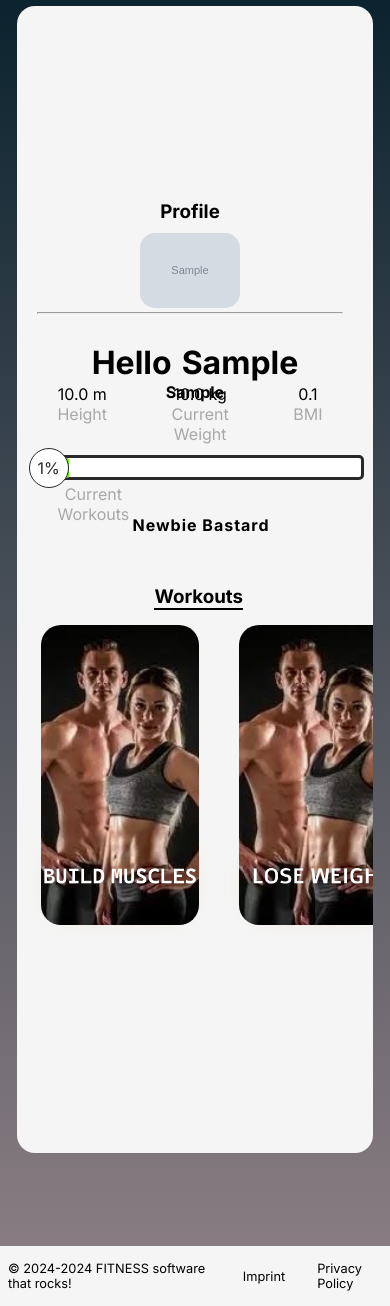
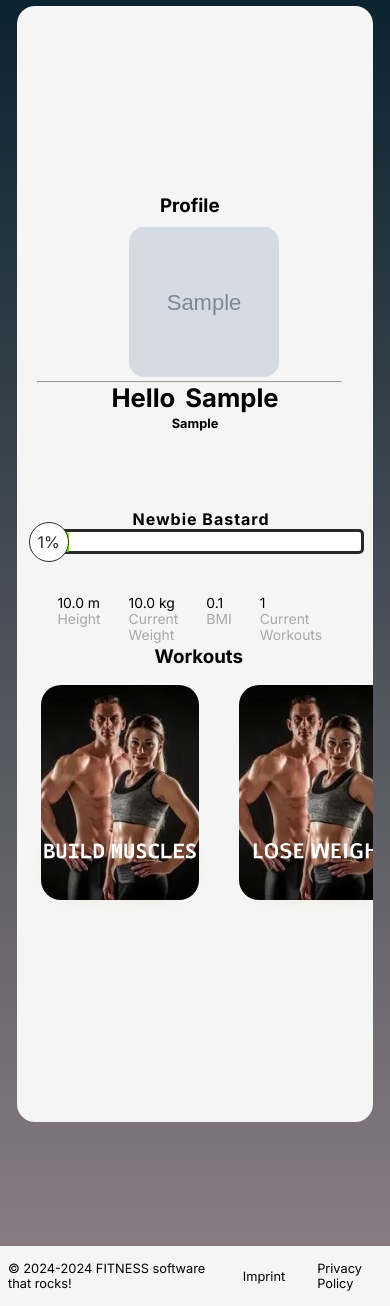
Before and after one commit to wirrexx/fit_jerk, a Django app: page /profile/ in a window 390 px wide. Shown: the part 76-1382 px from the top of the page. Run offline with Django 5.2, Linux system fonts and the light colour scheme; a user stored in the database is signed in; tables that the repository leaves empty hold one stand-in row (values such as "Sample post"); grey boxes marked "Sample" are stand-in pictures; parts of the project's set-up code (start-up, migrations or seed data) failed here and were passed over.

Commit message:
Updated CSs for Iphone 12/13 pro max

```diff
--- a/fj/fitness_jerk/static/css/styles.css
+++ b/fj/fitness_jerk/static/css/styles.css
@@ -293,6 +293,7 @@ footer {
     align-content: flex-start;
     align-items: flex-start;
     justify-content: space-between;
+    gap: 1rem;
 }
 
 .post {
@@ -1144,7 +1145,7 @@ label[for="id_image"] {
 }
 
 /* large phones */
-@media only screen and (max-width:410px) and (min-height:915px) {
+@media only screen and (max-width:430px) and (min-height:915px) {
     .about-us-container {
         background: linear-gradient(135deg, rgba(255, 255, 255, 0.1), rgba(255, 255, 255, 0));
         backdrop-filter: blur(10px);
@@ -1155,17 +1156,17 @@ label[for="id_image"] {
         overflow: auto;
         font-size: 12px;
         margin-top: 4rem;
-        height: 84%;
+        height: 81.5%;
         line-height: 1.015rem;
         z-index: 1;
-        overflow: auto;
+        overflow: none;
     }
 
     .about-us {
         font-size: .8rem;
         text-align: left;
         color: whitesmoke;
-        line-height: .95rem;
+        line-height: .75rem;
         z-index: 1;
     }
 
@@ -1228,7 +1229,7 @@ label[for="id_image"] {
         scroll-snap-align: start;
         width: 50%;
         background: none;
-        height: 300px;
+        height: 215px;
     }
 
     .row {
@@ -1236,7 +1237,7 @@ label[for="id_image"] {
         align-content: center;
         background: whitesmoke;
         border-radius: 18px;
-        height: 83.25%;
+        height: 81%;
         width: 92%;
         position: relative;
         overflow: hidden;
@@ -1262,21 +1263,37 @@ label[for="id_image"] {
         box-shadow: none;
         text-align-last: center;
         font-weight: 700;
-        margin-top: -100px;
+        margin-top: -25px;
+        line-height: .8;
+        font-size: .8rem;
+    }
+
+    .success_message {
+        position: fixed;
+        display: flex;
+        text-wrap: nowrap;
+        width: 91.2%;
     }
 
     .profile {
         display: block;
         background: none;
         box-shadow: none;
-        text-align-last: center;
+        text-align-last: left;
         margin-top: -15px;
-        width: 100%;
-    }
+        margin-left: 0%;
+    }
+
+    .profile h3 {
+        justify-content: center;
+        display: flex;
+    }
+
 
     .profile_pic img {
-        width: 100px;
-        height: auto;
+        border-radius: 15px;
+        object-fit: cover;
+        margin-left: 30%;
     }
 
     .member-progress {
@@ -1286,6 +1303,11 @@ label[for="id_image"] {
         display: inline-block;
     }
 
+    .message {
+        border-top-left-radius: 25px;
+        border-top-right-radius: 25px;
+    }
+
     .member-progress h2 {
         margin-bottom: 0px;
         margin-left: 100px;
@@ -1295,10 +1317,8 @@ label[for="id_image"] {
 
     .progress-bar {
         position: fixed;
-        justify-content: center;
         align-content: center;
         width: 85%;
-        margin-top: -80px;
     }
 
     .progress {
@@ -1317,9 +1337,12 @@ label[for="id_image"] {
         box-shadow: none;
         width: auto;
         cursor: pointer;
-        margin-top: -65px;
+        margin-top: 1px;
         flex-direction: row;
         justify-content: normal;
+        background: none;
+        border-radius: 0px;
+
     }
 
     .workout h3 {
@@ -1328,7 +1351,6 @@ label[for="id_image"] {
         margin-left: 30%;
         background: none;
         box-shadow: none;
-        border-bottom: 2px solid black;
 
     }
 
@@ -1336,14 +1358,20 @@ label[for="id_image"] {
         display: flex;
         background: none;
         box-shadow: none;
-        margin-top: 50px;
-    }
-}
+        text-wrap: nowrap;
+        font-size: .87rem;
+        margin-top: 12rem;
+        gap: .5rem;
+
+    }
+
+}
+
 
 
 /* medium phones */
 
-
+/*
 @media only screen and (min-width:350px) and (max-height:844px) {
     .about-us-container {
         background: linear-gradient(135deg, rgba(255, 255, 255, 0.1), rgba(255, 255, 255, 0));
@@ -1462,8 +1490,9 @@ label[for="id_image"] {
         box-shadow: none;
         text-align-last: center;
         font-weight: 700;
-        margin-top: -100px;
-        line-height: 1rem;
+        margin-top: -65px;
+        line-height: .8;
+        font-size: .8rem;
     }
 
     .profile {
@@ -1528,7 +1557,6 @@ label[for="id_image"] {
         margin-left: 30%;
         background: none;
         box-shadow: none;
-        border-bottom: 2px solid black;
 
     }
 
@@ -1542,11 +1570,11 @@ label[for="id_image"] {
     }
 }
 
-
+ */
 
 /* small phones */
 
-
+/*
 @media only screen and (min-width:350px) and (max-height:670px) {
     .about-us-container {
         background: linear-gradient(135deg, rgba(255, 255, 255, 0.1), rgba(255, 255, 255, 0));
@@ -1758,7 +1786,6 @@ label[for="id_image"] {
         margin-left: 30%;
         background: none;
         box-shadow: none;
-        border-bottom: 2px solid black;
 
     }
 
@@ -1770,4 +1797,4 @@ label[for="id_image"] {
         font-size: .87rem;
         margin-top: 4rem;
     }
-}
+} */
```
